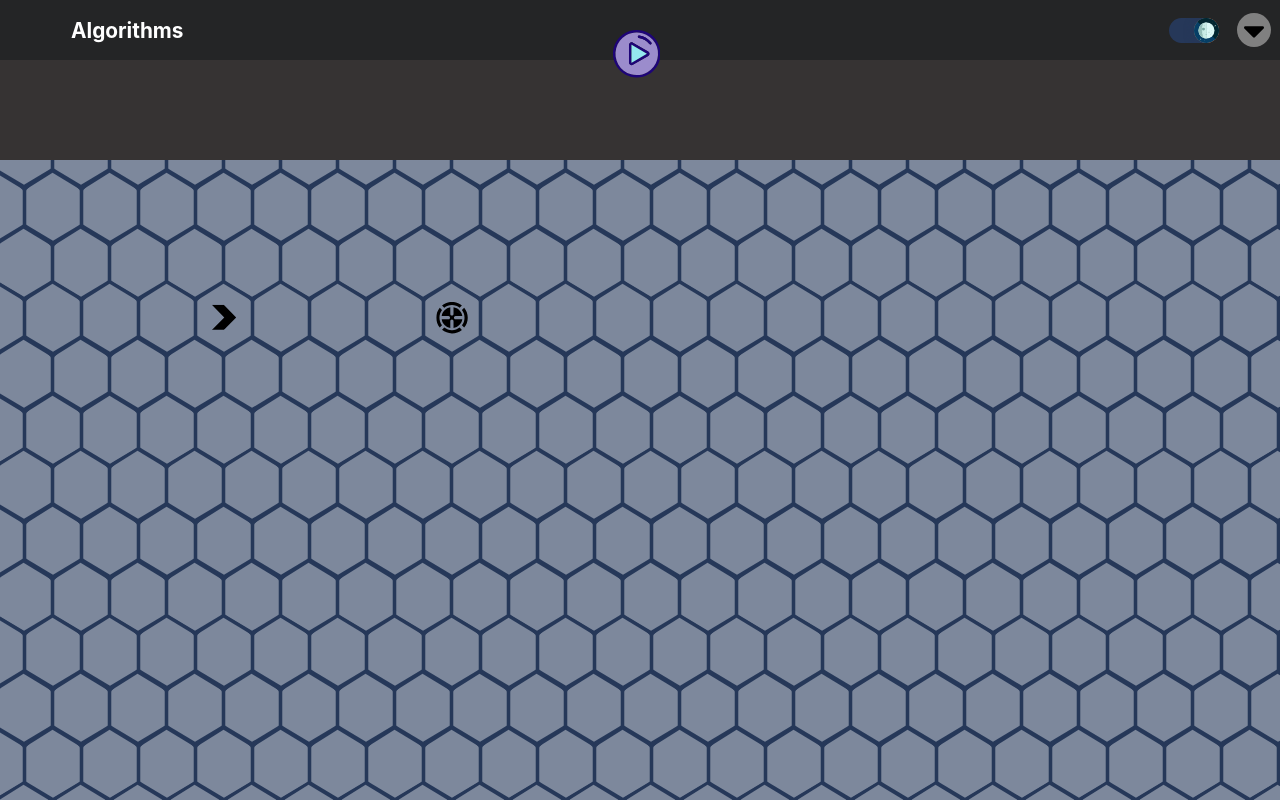
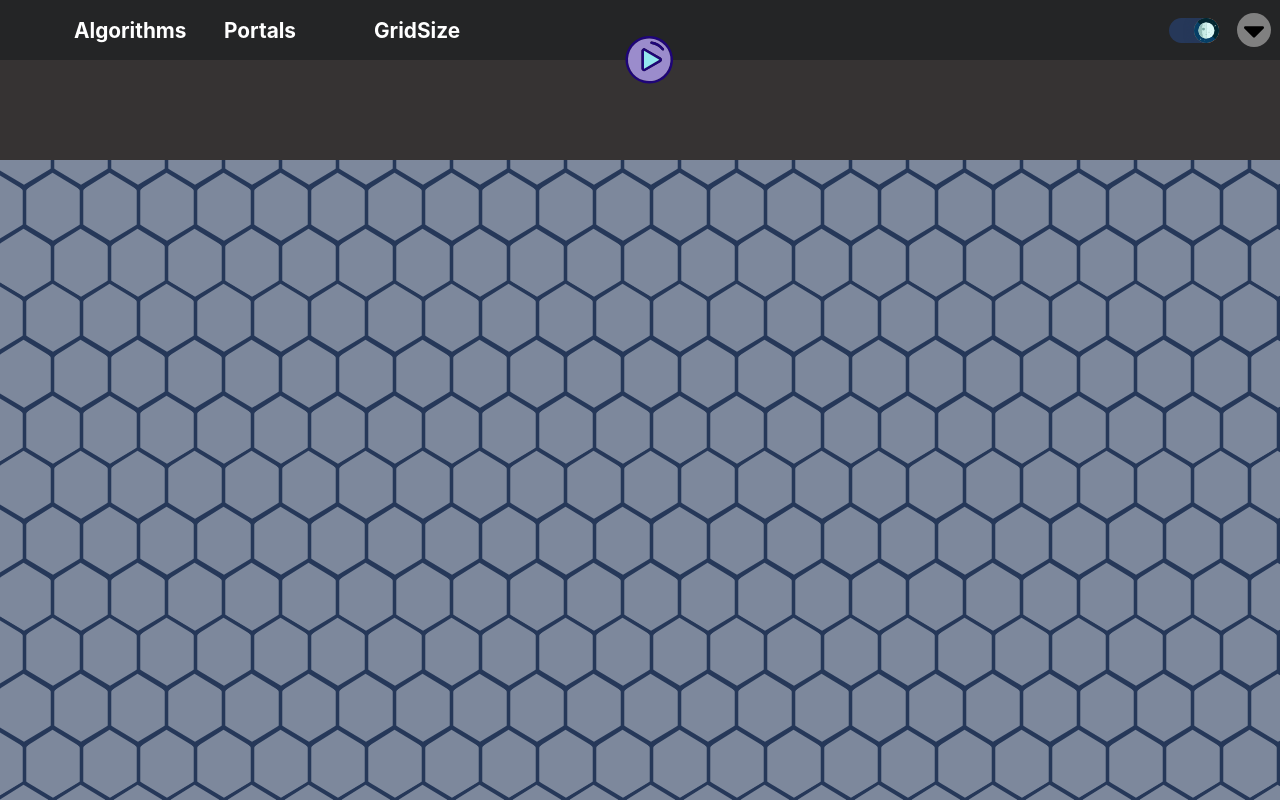
Before and after one commit to krishnaraj8991/AlgoVis, a React (Create React App) app: page / in a window 1280 px wide. Built offline with nearby package versions, Linux system fonts and the light colour scheme; the HTML template or start-up script is replaced by a standard one.

Commit message:
Added Feature to Change Grid Size

```diff
--- a/src/App.js
+++ b/src/App.js
@@ -13,6 +13,7 @@ import { Provider, useDispatch } from "react-redux";
 import store from "./redux/store";
 import PlayPause from "./NevBars/PlayPause";
 import SideMenu from "./NevBars/SideMenu";
+import GridSize from "./NevBars/GridSize";
 
 const Container = styled.div`
   position: relative;
@@ -87,6 +88,15 @@ const App = () => {
                   <DropdownMenu items={algos}></DropdownMenu>
                 </NevItem>
               </div>
+              <div id="cl1">
+                <NevItem value={"Portals"} />
+              </div>
+
+              <div id="cl5">
+                <NevItem value={"GridSize"}>
+                  <GridSize />
+                </NevItem>
+              </div>
               <div id="cl2">
                 <PlayPause value={"play"} />
               </div>
--- /dev/null
+++ b/src/NevBars/GridSize.jsx
@@ -0,0 +1,181 @@
+import React, { useEffect, useRef, useState } from "react";
+import styled from "styled-components";
+import { useDispatch, useSelector } from "react-redux";
+import { ReactComponent as CaretDown } from "../_Icons/caret-down.svg";
+import { SetSize } from "../redux/graph/graphActions";
+
+const Navitem = styled.li`
+  width: calc(60px * 0.8);
+  display: flex;
+  align-items: center;
+  justify-content: flex-start;
+`;
+
+const Button = styled.div`
+  --button-size: calc(60px * 0.4);
+  /* width: 200px; */
+
+  height: var(--button-size);
+  border-radius: 5px;
+  display: flex;
+  align-items: center;
+  justify-content: center;
+  font-size: 130%;
+  padding: 5px;
+  margin: 2px;
+  transition: filter 250ms;
+  border-style: solid;
+  border-width: medium;
+  border-color: transparent;
+  :hover {
+    /* background-color: gray; */
+
+    /* filter: brightness(1.3); */
+  }
+  &.open {
+    border-color: gray;
+    transition: all 250ms;
+    /* background-color: gray; */
+    /* border-color: gray; */
+
+    :hover {
+      filter: brightness(1.3);
+    }
+  }
+`;
+const H2 = styled.h4`
+  color: white;
+  padding: 0.5rem;
+`;
+const Input = styled.input`
+  background-color: gray;
+  border: 1px solid #474a4d;
+  border-radius: 5px;
+  padding: 0.5rem;
+  /* overflow: hidden; */
+  /* filter: (1); */
+`;
+
+const Dropdown = styled.ul`
+  position: fixed;
+  top: 58px;
+  background-color: #242526;
+  border: 1px solid #474a4d;
+  border-radius: 5px;
+  padding: 0.5rem;
+  /* overflow: hidden; */
+  z-index: 1;
+  filter: (1);
+`;
+
+const IconButton = styled.div`
+  --button-size: calc(60px * 0.5);
+  width: 40px;
+
+  height: var(--button-size);
+  border-radius: 5px;
+  display: flex;
+  align-items: center;
+  justify-content: center;
+  background-color: gray;
+  font-size: 130%;
+  /* padding: 5px; */
+  margin: 2px;
+  transition: filter 500ms;
+  :hover {
+    filter: brightness(1.3);
+  }
+  &.down {
+    transform: rotate(180deg);
+  }
+  & svg {
+    height: 20px;
+    width: 20px;
+    transform: translate(0%, 5%);
+  }
+`;
+
+const GridSize = () => {
+  const Size = useSelector((state) => state.graph.size);
+  const [offset, SetoffSet] = useState(0);
+  const speed = useRef(2);
+  const Interval = useRef(null);
+  const Interval2 = useRef(null);
+  const dispatch = useDispatch();
+  //   const ClickHandler = (props) => {
+  //     console.log(props, "clicked");
+  //   };
+
+  const MouseDownHandler = (trigger) => {
+    // console.log(trigger, "mousedown");
+
+    const offSet = () => {
+      SetoffSet((prev) => {
+        if (trigger == "Increment") {
+          prev += speed.current;
+        } else {
+          prev -= speed.current;
+        }
+        if (Size + prev < 4) {
+          return -(Size - 4);
+        }
+        return prev;
+      });
+    };
+    offSet();
+    Interval.current = setInterval(offSet, 100);
+    Interval2.current = setInterval(() => {
+      if (speed.current == 2) {
+        speed.current += 8;
+      }
+      speed.current += 10;
+    }, 2000);
+  };
+  const MouseLeaveHandler = () => {
+    // console.log("mosue leave");
+    clearInterval(Interval.current);
+    clearInterval(Interval2.current);
+    speed.current = 2;
+    dispatch(SetSize(Size + offset));
+    SetoffSet(0);
+  };
+  const MouseUpHandler = () => {
+    // console.log("mosue up");
+    clearInterval(Interval.current);
+    clearInterval(Interval2.current);
+    speed.current = 2;
+    dispatch(SetSize(Size + offset));
+    SetoffSet(0);
+  };
+  return (
+    <Dropdown>
+      <Button unselectable="on" className={"open"}>
+        <H2>{Size + offset}</H2>
+      </Button>
+      <Button>
+        <IconButton
+          className={"down"}
+          onMouseDown={() => {
+            MouseDownHandler("Increment");
+          }}
+          onMouseUp={MouseUpHandler}
+          onMouseLeave={MouseLeaveHandler}
+        >
+          <CaretDown />
+        </IconButton>
+        <IconButton
+          className={""}
+          onMouseDown={() => {
+            MouseDownHandler("Decrement");
+          }}
+          onMouseUp={MouseUpHandler}
+          onMouseLeave={MouseLeaveHandler}
+        >
+          <CaretDown />
+        </IconButton>
+      </Button>
+    </Dropdown>
+  );
+};
+
+export default GridSize;
--- a/src/NevBars/NevBar.jsx
+++ b/src/NevBars/NevBar.jsx
@@ -22,9 +22,47 @@ const NavbarNav = styled.ul`
   & > * {
     flex: 0 1 auto;
   }
+  /* & #cl2 {
+    flex: 3 1 auto;
+  } */
+  & #cl5 {
+    flex: 2 1 auto;
+  }
   & #cl1,
+  #cl5,
   #cl2 {
+    min-width: 150px;
+  }
+  & #cl2 {
+    position: absolute;
+    left: 50%;
+    top: 100%;
+    transform: translate(-50%, -50%);
+  }
+`;
+const NavbarNavCol = styled.ul`
+  max-width: 100%;
+  height: 100%;
+  margin: 0px;
+  display: flex;
+  flex-direction: column;
+  justify-content: flex-start;
+  /* flex: 2 2 auto; */
+  align-items: center;
+  & > * {
+    flex: 0 1 auto;
+  }
+
+  & #cl1,
+  #cl5 {
     flex: 2 1 auto;
+    min-width: 150px;
+  }
+  & #cl2 {
+    position: absolute;
+    left: 50%;
+    top: 100%;
+    transform: translate(-50%, -50%);
   }
 `;
 // & #cl2 {
@@ -42,7 +80,7 @@ function NevBar(props) {
       {matches ? (
         <NavbarNav>{props.children}</NavbarNav>
       ) : (
-        <NavbarNav>{props.children}</NavbarNav>
+        <NavbarNavCol>{props.children}</NavbarNavCol>
       )}
     </NevBarContainer>
   );
--- a/src/NevBars/NevItem.jsx
+++ b/src/NevBars/NevItem.jsx
@@ -36,6 +36,7 @@ const IconButton = styled.a`
 const Button = styled.div`
   --button-size: calc(60px * 0.4);
   width: auto;
+
   height: var(--button-size);
   border-radius: 5px;
   display: flex;
@@ -44,13 +45,24 @@ const Button = styled.div`
   font-size: 130%;
   padding: 5px;
   margin: 2px;
-  transition: filter 500ms;
+  transition: filter 250ms;
+  border-style: solid;
+  border-width: medium;
+  border-color: transparent;
   :hover {
-    background-color: gray;
+    /* background-color: gray; */
+    border-color: gray;
+
     filter: brightness(1.3);
   }
   &.open {
+    transition: all 250ms;
     background-color: gray;
+    border-color: gray;
+
+    :hover {
+      filter: brightness(1);
+    }
   }
 `;
 const H2 = styled.h4`
@@ -73,6 +85,21 @@ function NevItem(props) {
             <H2>{value}</H2>
           </Button>
           {open && props.children}
+          {open && (
+            <div
+              style={{
+                position: "fixed",
+                top: "0px",
+                left: "0px",
+                height: "100%",
+                width: "100%",
+                backgroundColor: "transparent",
+              }}
+              onClick={() => {
+                setOpen((prev) => !prev);
+              }}
+            ></div>
+          )}
         </Navitem>
       ) : (
         <Navitem>
@@ -86,6 +113,22 @@ function NevItem(props) {
           </IconButton>
           {/* {props.children} */}
           {open && props.children}
+          {open && (
+            <div
+              style={{
+                position: "fixed",
+                top: "0px",
+                left: "0px",
+                height: "100%",
+                width: "100%",
+                backgroundColor: "transparent",
+                zIndex: "-1",
+              }}
+              onClick={() => {
+                setOpen((prev) => !prev);
+              }}
+            ></div>
+          )}
         </Navitem>
       )}
     </>
--- a/src/NevBars/PlayPause.jsx
+++ b/src/NevBars/PlayPause.jsx
@@ -1,13 +1,14 @@
 import React, { useEffect, useState } from "react";
 import styled, { keyframes } from "styled-components";
 import { Pause2, Play2 } from "../_Icons/PlayPause";
-
+const Container = styled.div`
+  display: flex;
+  justify-content: center;
+  align-items: center;
+`;
 const Button = styled.div`
   height: 50px;
   width: 50px;
-  position: relative;
-  top: 1.5rem;
-  /* margin: 1rem; */
   display: flex;
   justify-content: center;
   align-items: center;
@@ -21,12 +22,30 @@ const PlayDiv = styled.div`
   position: absolute;
   height: 95%;
   width: 95%;
+  & svg {
+    height: 100%;
+    width: 100%;
+  }
+  /* &.on svg {
+    opacity: 1;
+    height: 100%;
+    width: 100%;
+  }
+  &.off svg {
+    opacity: 0;
+    height: 100%;
+    width: 100%;
+  } */
 `;
 const PauseDiv = styled.div`
   position: absolute;
   height: 95%;
   width: 95%;
   transition: opacity 250ms ease-in;
+  & svg {
+    height: 100%;
+    width: 100%;
+  }
   &.on {
     opacity: 0;
   }
@@ -38,9 +57,10 @@ const PauseDiv = styled.div`
 function PlayPause({ value }) {
   const [isOn, SetIsOn] = useState(false);
   // useEffect(() => {
-
-  // },[])
+  //   console.log(isOn);
+  // }, [isOn]);
   return (
+    <Container>
       <Button
         onClick={() => {
           SetIsOn((prev) => !prev);
@@ -53,6 +73,7 @@ function PlayPause({ value }) {
           <Pause2 />
         </PauseDiv>
       </Button>
+    </Container>
   );
 }
 
--- a/src/components/Hive/Hive.js
+++ b/src/components/Hive/Hive.js
@@ -136,7 +136,7 @@ export default function Hive(props) {
    it is updated every tume the grid plane is shifted
   */
   const [delta, setDelta] = useState({ x: 0, y: 0 });
-  let DataSize = 10;
+  // let DataSize = 0;
   const [hexsize, setSize] = useState(110);
   let width = useRef(-1);
 
@@ -148,7 +148,6 @@ export default function Hive(props) {
 
   // left mouse button down from child component reference
   let LeftButtonDown = useRef(false);
-
   const [cursor, setCursor] = useState("auto");
   // let deltax = 0;
   // let deltay = 0;
@@ -156,8 +155,9 @@ export default function Hive(props) {
   let iLimit = 8;
 
   // Initialize data grid
-  let ar = useSelector((state) => state.graph.graph);
-  DataSize = useSelector((state) => state.graph.size);
+  // let ar = useSelector((state) => state.graph.graph);
+  let DataSize1 = useRef(0);
+  DataSize1.current = useSelector((state) => state.graph.size);
   const dispatch = useDispatch();
 
   useEffect(() => {
@@ -220,8 +220,12 @@ export default function Hive(props) {
     }
   }, [hexsize, window.innerWidth]);
 
-  // Frame Scroll with Transform translate
-  const frameScroll = (deltax, deltay) => {
+  useEffect(() => {
+    console.log(DataSize1, "updated");
+    // let DataSize = size;
+  }, [DataSize1]);
+
+  const frameScroll = (deltax, deltay, DataSize) => {
     let fram = document.getElementById("hive");
     if (fram) {
       const frame = fram;
@@ -289,6 +293,7 @@ export default function Hive(props) {
       }
     }
   };
+  // Frame Scroll with Transform translate
 
   /* Frame scroll with absolute positions */
   // const frameScroll = (deltax, deltay) => {
@@ -379,10 +384,10 @@ export default function Hive(props) {
           setCursor("custom-down-left");
         }
       }
-      deltax = Math.abs(deltax) < 60 ? deltax / 2 : deltax;
-      deltay = Math.abs(deltay) < 60 ? deltay / 2 : deltay;
+      // deltax = Math.abs(deltax) < 60 ? deltax / 2 : deltax;
+      // deltay = Math.abs(deltay) < 60 ? deltay / 2 : deltay;
 
-      frameScroll(deltax, deltay);
+      frameScroll(deltax / 3, deltay / 3, DataSize1.current);
     } else if (Math.abs(deltax) > 20 || Math.abs(deltay) > 20) {
       if (Math.abs(deltax) < Math.abs(deltay)) {
         if (deltay > 0) {
@@ -405,9 +410,9 @@ export default function Hive(props) {
           }
         }
       }
-      deltax = Math.abs(deltax) < 60 ? deltax / 2 : deltax;
-      deltay = Math.abs(deltay) < 60 ? deltay / 2 : deltay;
-      frameScroll(deltax, deltay);
+      // deltax = Math.abs(deltax) < 60 ? deltax / 2 : deltax;
+      // deltay = Math.abs(deltay) < 60 ? deltay / 2 : deltay;
+      frameScroll(deltax / 3, deltay / 3, DataSize1.current);
     } else {
       if (cursor != "custom") {
         setCursor("custom");
@@ -423,7 +428,7 @@ export default function Hive(props) {
       deltay = 0;
     }
 
-    frameScroll(deltax / 5, deltay / 5);
+    frameScroll(deltax / 5, deltay / 5, DataSize1.current);
   };
 
   const logMousedown = (e) => {
@@ -516,6 +521,7 @@ export default function Hive(props) {
   const HexClicked = (i, j) => {};
   return (
     <>
+      {/* {console.log("rerender")} */}
       <div style={Base}>
         {/* <Base> */}
         <Frame left={"0px"} top={"0px"} id="hive" cursor={cursor}>
@@ -529,8 +535,8 @@ export default function Hive(props) {
                 s={hex[1] - 40}
                 x={hex[2]}
                 y={hex[3]}
-                i={(hex[4][0] + delta.y) % DataSize}
-                j={(hex[4][1] + delta.x) % DataSize}
+                i={(hex[4][0] + delta.y) % DataSize1.current}
+                j={(hex[4][1] + delta.x) % DataSize1.current}
                 width={width.current}
                 LeftButtonDown={LeftButtonDown}
 
--- a/src/redux/graph/graphActions.js
+++ b/src/redux/graph/graphActions.js
@@ -7,6 +7,7 @@ import {
   Moving_Start,
   Moving_Target,
   Set_Boundarys,
+  Set_Size,
 } from "./graphTypes";
 
 export const SetAsWall = ({ i, j }) => {
@@ -60,3 +61,9 @@ export const SetBoundarys = (value) => {
     type: Set_Boundarys,
   };
 };
+export const SetSize = (value) => {
+  return {
+    type: Set_Size,
+    payload: value,
+  };
+};
--- a/src/redux/graph/graphReducer.js
+++ b/src/redux/graph/graphReducer.js
@@ -15,12 +15,14 @@ import {
   Remove_Wall,
   Set_AS_WALL,
   Set_Boundarys,
+  Set_Size,
 } from "./graphTypes";
 
 let DataSize = 40;
 console.log("Initializing data", DataSize);
+const Generategraph = (Size) => {
   let ar = [];
-let leng = DataSize;
+  let leng = Size;
   for (let i = 0; i < leng; i++) {
     ar[i] = [];
     for (let j = 0; j < leng; j++) {
@@ -30,8 +32,12 @@ for (let i = 0; i < leng; i++) {
       }
     }
   }
-ar[5][5] = StartNode;
-ar[5][9] = TargetNode;
+  ar[1][1] = StartNode;
+  ar[ar.length - 1][ar.length - 1] = TargetNode;
+  return ar;
+};
+let ar = Generategraph(DataSize);
+
 // ar[3][3] = 6;
 console.log(DataSize);
 
@@ -40,8 +46,8 @@ const initialState = {
   graph: [...ar],
   movingStart: false,
   movingTarget: false,
-  start: { i: 5, j: 5 },
-  target: { i: 5, j: 9 },
+  start: { i: 1, j: 1 },
+  target: { i: ar.length - 1, j: ar.length - 1 },
   boundaryWalls: true,
 };
 
@@ -61,7 +67,11 @@ const graphReducer = (state = initialState, action) => {
     case Remove_Wall: {
       let graph = state.graph;
       const { i, j } = action.payload;
-      if (graph[i][j] != StartNode && graph[i][j] != TargetNode) {
+      if (
+        !(i == 0 || j == 0) &&
+        graph[i][j] != StartNode &&
+        graph[i][j] != TargetNode
+      ) {
         graph[i][j] = BlankNode;
       }
       return {
@@ -146,6 +156,20 @@ const graphReducer = (state = initialState, action) => {
         boundaryWalls: !state.boundaryWalls,
       };
     }
+    case Set_Size: {
+      const size = state.size;
+      if (size != action.payload) {
+        let ar = Generategraph(action.payload);
+        return {
+          ...state,
+          size: action.payload,
+          graph: [...ar],
+          start: { i: 1, j: 1 },
+          target: { i: ar.length - 1, j: ar.length - 1 },
+        };
+      }
+      return state;
+    }
     default:
       return state;
   }
--- a/src/redux/graph/graphTypes.js
+++ b/src/redux/graph/graphTypes.js
@@ -8,3 +8,4 @@ export const Move_Start_To = "Move_Start_To";
 export const Moving_Target = "Moving_Target";
 export const Moving_Start = "Moving_Start";
 export const Set_Boundarys = "Set_Boundarys";
+export const Set_Size = "Set_Size";
```
Lines whose indentation alone changed are shown as unchanged.
